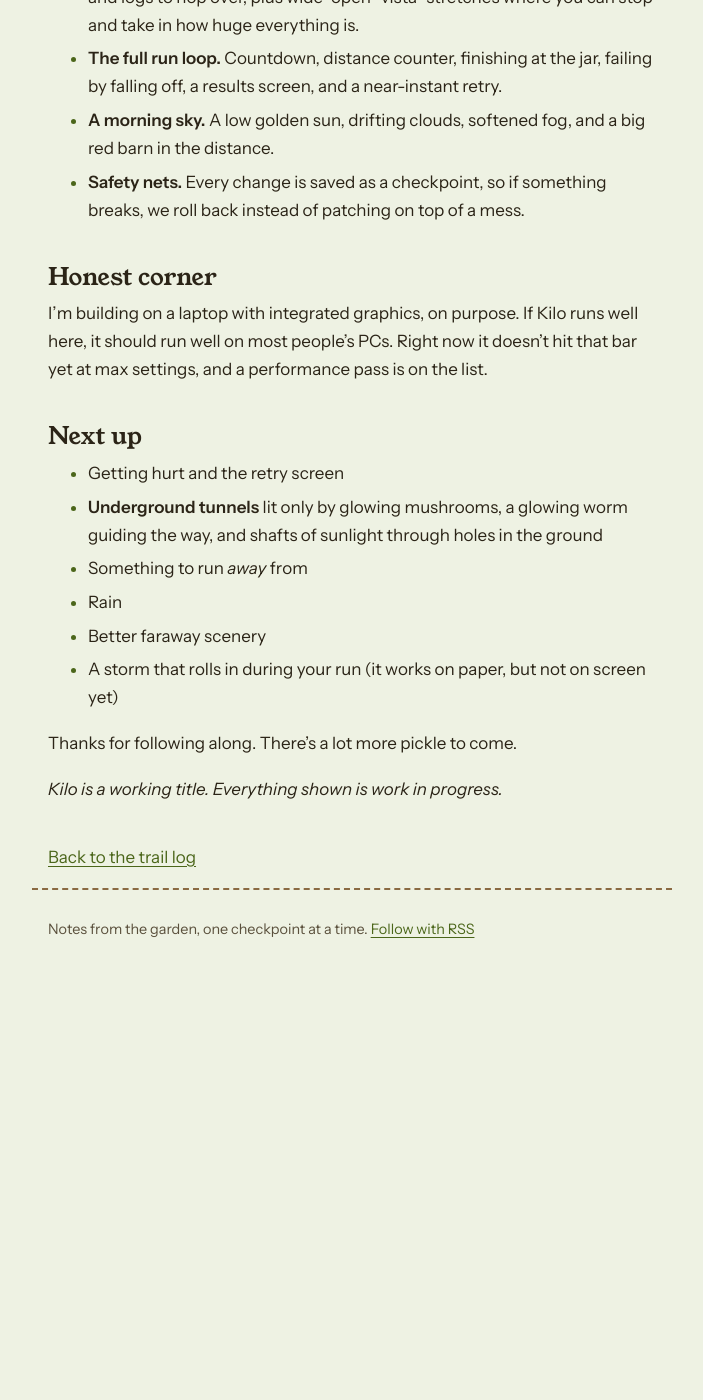
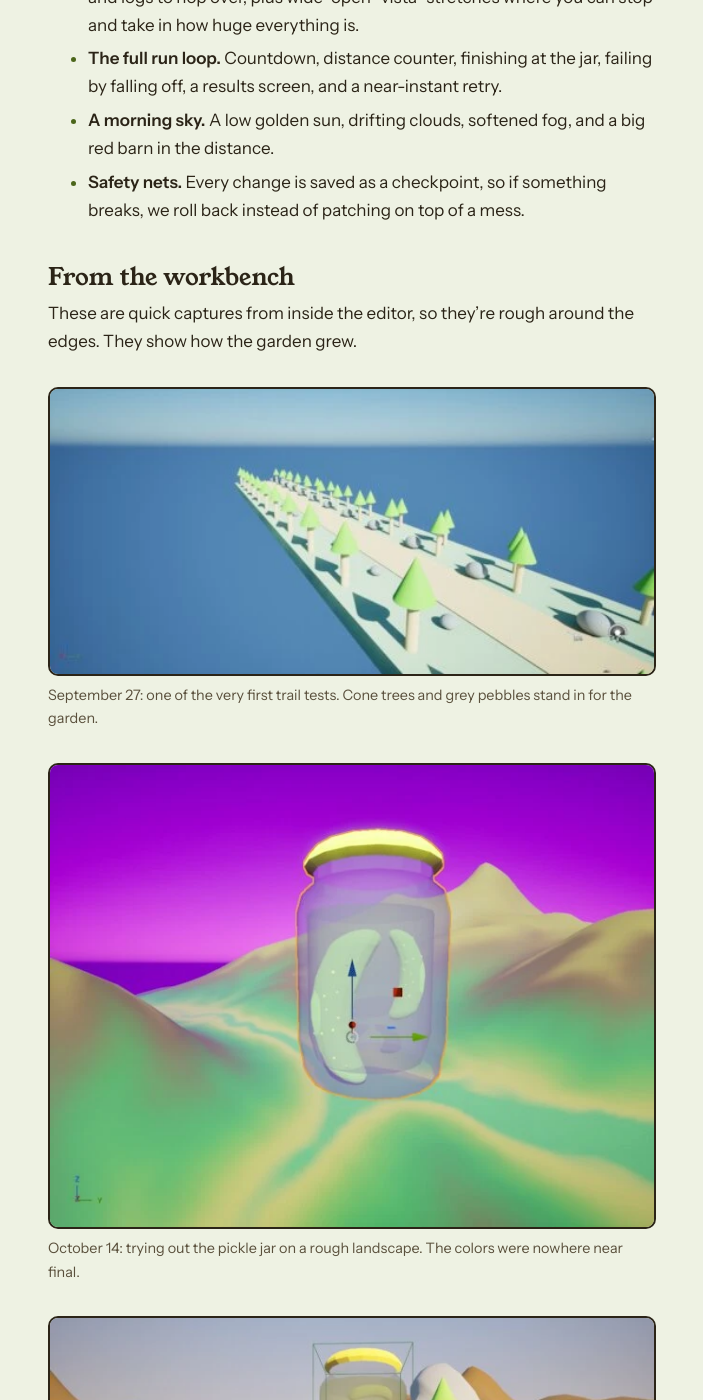
Before and after one commit to DesertCacheTV/kilo_game_devlog, a Jekyll site: the page built from _posts/2026-10-20-the-journey-so-far.md, in a window 1280 px wide and 1400 px high, scrolled down 1562 px. Shown: the whole window, without its empty margins (288-991 px from the left). Built offline with Jekyll 4.4.1, drawn with Linux system fonts in a browser that asks for light colours; before the commit the page ends 2556 px from its top, so only the background shows below that; some of the changed text lies outside the part shown.

Commit message:
Devlog #1: add four workbench screenshots with alt text and captions
Co-Authored-By: Claude Opus 5.5 (1M context) <noreply@anthropic.com>

```diff
--- a/_posts/2026-10-20-the-journey-so-far.md
+++ b/_posts/2026-10-20-the-journey-so-far.md
@@ -3,6 +3,8 @@ layout: post
 title: "A 10 cm Hero, a Mountain of Pickles, and 15 Hours of Building"
 date: 2026-10-20
 tags: [devlog, origin]
+image: /assets/img/kilo-backyard-trail.webp
+image_alt: "A stone trail between low-poly trees and grey boulders, leading toward a giant pickle jar."
 ---
 
 **TL;DR:** Kilo went from a blank project to a playable run (a tiny hero, an ant trail and a pickle jar at the finish) in under 15 hours.
@@ -33,6 +35,18 @@ All of this happened in under 15 hours, starting from a blank project:
 - **A morning sky.** A low golden sun, drifting clouds, softened fog, and a big red barn in the distance.
 - **Safety nets.** Every change is saved as a checkpoint, so if something breaks, we roll back instead of patching on top of a mess.
 
+## From the workbench
+
+These are quick captures from inside the editor, so they're rough around the edges. They show how the garden grew.
+
+{% include figure.html src="/assets/img/kilo-first-trail-blockout.webp" width="512" height="241" alt="An early editor view of a long, pale green trail lined with simple cone-shaped trees and grey rocks, stretching toward the horizon over flat blue ground." caption="September 27: one of the very first trail tests. Cone trees and grey pebbles stand in for the garden." %}
+
+{% include figure.html src="/assets/img/kilo-jar-early-test.webp" width="640" height="489" alt="A glass jar with a yellow lid and pale pickles inside, sitting among rolling hills under a bright purple sky, with the editor's move arrows over it." caption="October 14: trying out the pickle jar on a rough landscape. The colors were nowhere near final." %}
+
+{% include figure.html src="/assets/img/kilo-backyard-trail.webp" width="640" height="307" alt="A stone-paved trail between low-poly green trees and big grey boulders, leading toward a giant pickle jar with a yellow lid, with sandy hills behind." caption="October 19: the Backyard trail, heading for the jar. The thin green box around the jar is just the editor showing it's selected." %}
+
+{% include figure.html src="/assets/img/kilo-barn.webp" width="720" height="346" alt="A red wooden barn with a pale curved roof, a small window and an open doorway, among golden hills under a soft sky." caption="October 19: the big red barn up close. In the game, it sits far away on the horizon." %}
+
 ## Honest corner
 
 I'm building on a laptop with integrated graphics, on purpose. If Kilo runs well here, it should run well on most people's PCs. Right now it doesn't hit that bar yet at max settings, and a performance pass is on the list.
```
Also changed, not shown: assets/img/kilo-backyard-trail.webp (added), assets/img/kilo-barn.webp (added), assets/img/kilo-first-trail-blockout.webp (added), assets/img/kilo-jar-early-test.webp (added).
